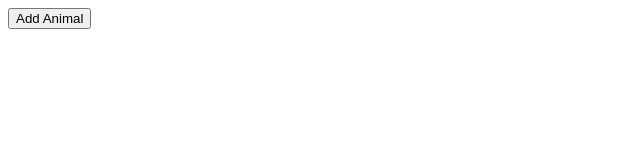
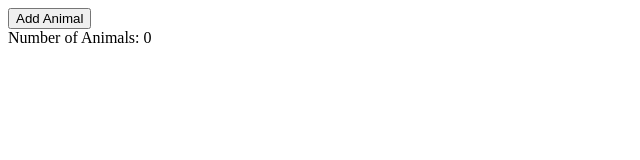
Before and after one commit to Caleeeb/react-animals, a React (Create React App) app: page / in a window 1280 px wide. Shown: the top 160 px of the page, without its empty margins (0-640 px from the left). Built offline with nearby package versions, Linux system fonts and the light colour scheme.

Commit message:
count state set

```diff
--- a/src/App.js
+++ b/src/App.js
@@ -1,11 +1,16 @@
+import { useState } from 'react';
+
 function App() {
+  const [count, setCount] = useState(0);
+
   const handleClick = () => {
-    console.log('Button was clicked!')
+    setCount(count + 1);
   };
 
   return (
     <div>
       <button onClick={handleClick}>Add Animal</button>
+      <div>Number of Animals: {count}</div>
     </div>
   );
 }
```
